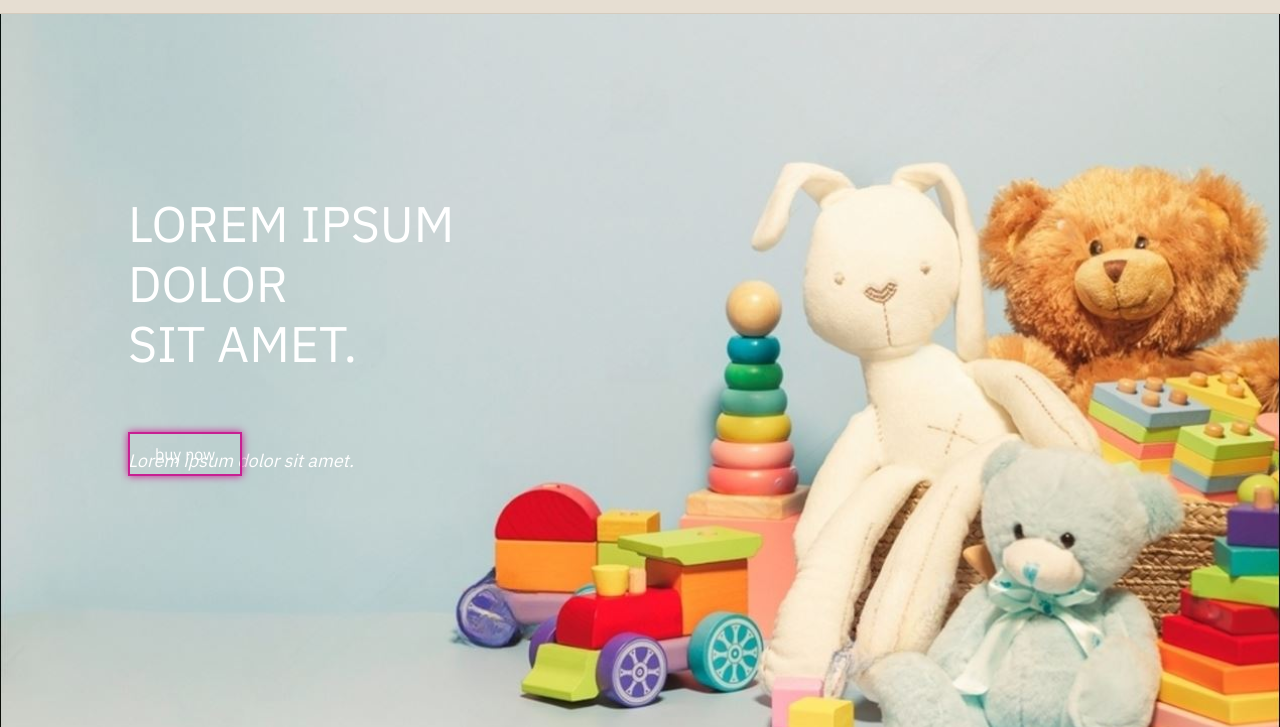
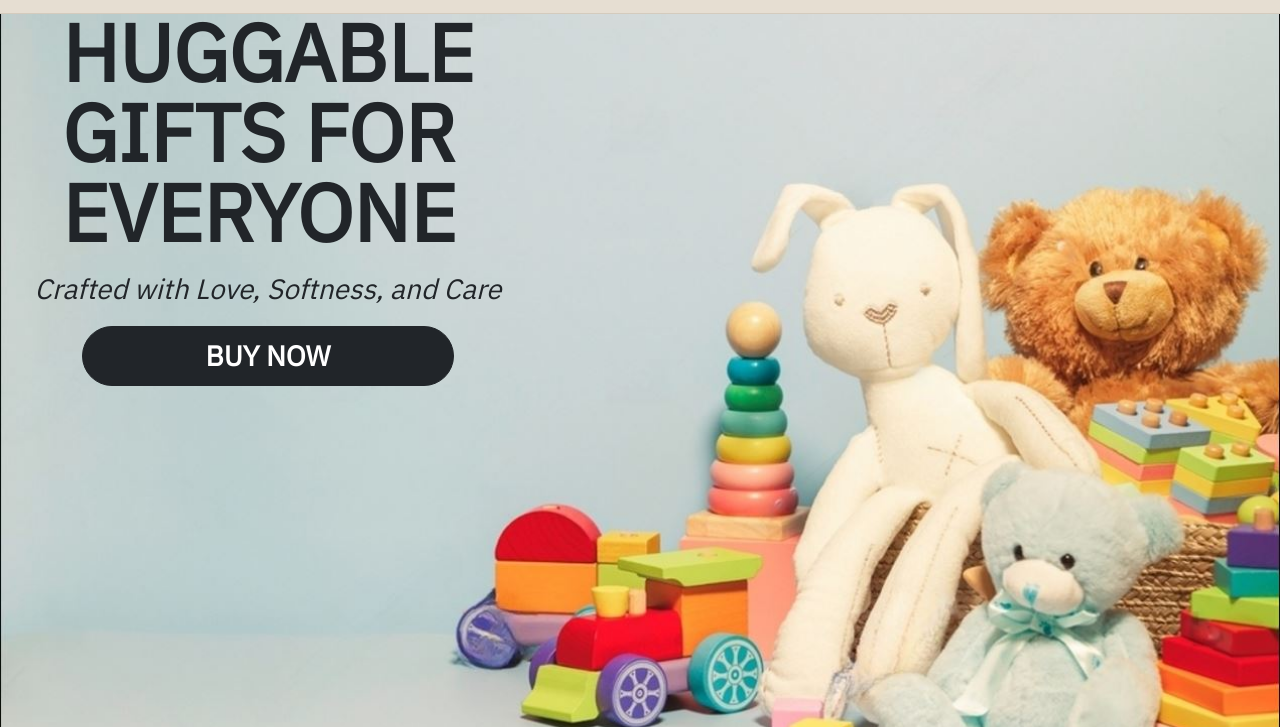
Before and after one commit to deli123/Plushly, a plain HTML site: page index.html in a window 1280 px wide. Shown: the part 73-800 px from the top of the page. Drawn offline with nearby package versions, Linux system fonts and the light colour scheme.

Commit message:
add text to landing page

```diff
--- a/css/home.css
+++ b/css/home.css
@@ -1,42 +1,57 @@
-.about {
-  width: 100%;
-  height: 100vh;
-  padding-top: 180px;
+/* scales a fixed image to cover the whole container, center x & y, no repeating */
+.bg-image {
+  background: url("/images/bg-image.JPG");
+  -webkit-background-size: cover;
+  -moz-background-size: cover;
+  -o-background-size: cover;
+  background-size: cover;
+  background-position: center center;
+  background-repeat: no-repeat;
+  background-attachment: fixed;
 }
 
-.about h1 {
-  font-size: 50px;
-  position: absolute;
-  left: 10%;
-  color: white;
-  text-transform: uppercase;
+.vh-50 {
+  height: 50vh;
 }
 
-.about p {
-  color: white;
-  position: absolute;
-  top: 65%;
-  left: 10%;
-  font-size: 18px;
-  font-style: oblique;
+/* Small screens */
+@media (max-width: 575px) {
+  #home-header {
+
+  }
 }
 
-.about .about-btn {
-  color: white;
-  background: none;
-  position: relative;
-  top: 40%;
-  left: 10%;
-  transform: translate(-50%, -50%);
-  padding: 10px 25px;
-  border: 2px solid #c72092;
-  text-decoration: none;
-  box-shadow: 0 0 8px #c72092;
-  transition: .5s;
+/* Small screens */
+@media (min-width: 576px) and (max-width: 767px) {
+  #home-header {
+
+  }
 }
 
-.about .about-btn:hover {
-  border: 2px solid transparent;
-  background: #c72092;
-  color: white;
+/* Medium screens */
+@media (min-width: 768px) and (max-width: 991px) {
+  #home-header {
+
+  }
 }
+
+/* Large screens */
+@media (min-width: 992px) and (max-width: 1199px) {
+  #home-header {
+
+  }
+}
+
+/* X-Large screens */
+@media (min-width: 1200px) and (max-width: 1399px) {
+  #home-header {
+
+  }
+}
+
+/* XX-Large screens */
+@media (min-width: 1400px) {
+  #home-header {
+
+  }
+}
--- a/css/styles.css
+++ b/css/styles.css
@@ -20,18 +20,6 @@ body {
   opacity: 0.7;
 }
 
-/* scales a fixed image to cover the whole container, center x & y, no repeating */
-.bg-image {
-  background: url("/images/bg-image.JPG");
-  -webkit-background-size: cover;
-  -moz-background-size: cover;
-  -o-background-size: cover;
-  background-size: cover;
-  background-position: center center;
-  background-repeat: no-repeat;
-  background-attachment: fixed;
-}
-
 .border-bottom-grey {
   border-bottom: 1px solid #6c757d;
 }
--- a/index.html
+++ b/index.html
@@ -34,8 +34,8 @@
     <link rel="stylesheet" href="css/home.css" />
   </head>
 
-  <body class="bg-image">
-    <header class="container-fluid sticky-top bg-cream border-bottom-light">
+  <body>
+    <header class="container-fluid fixed-top bg-cream border-bottom-light">
       <nav class="navbar navbar-expand-md navbar-light py-md-3">
         <div class="container-lg">
           <!-- visible only on small; needed to prevent duplicate logos -->
@@ -90,13 +90,27 @@
       </nav>
     </header>
     <main>
-      <section class="about">
-        <h1>Lorem ipsum <br>dolor <br>sit amet.</h1>
-        <p>Lorem ipsum dolor sit amet.</p>
-        <a href="#" class="about-btn">buy now</a>
+      <section class="container-fluid bg-image">
+        <div class="container vh-100">
+          <div
+            class="d-flex flex-column col-6 col-md-4 align-items-start align-items-xl-center justify-content-start justify-content-lg-center vh-50 mt-5 pt-5"
+            id="home-header"
+          >
+            <p class="display-1 fw-bold lh-1">HUGGABLE GIFTS FOR EVERYONE</p>
+            <p class="fs-3 fst-italic text-nowrap">
+              Crafted with Love, Softness, and Care
+            </p>
+            <button
+              type="button"
+              class="btn btn-primary rounded-pill btn-dark fw-bold fs-3 p-2 px-3 w-100"
+            >
+              BUY NOW
+            </button>
+          </div>
+        </div>
       </section>
     </main>
-    <footer class="my-5 text-muted text-center text-small">
+    <footer class="my-3 text-muted text-center text-small">
       <p>&copy; Plushly</p>
     </footer>
   </body>
```
Also changed, not shown: checkout.html (+2 -0 lines).
